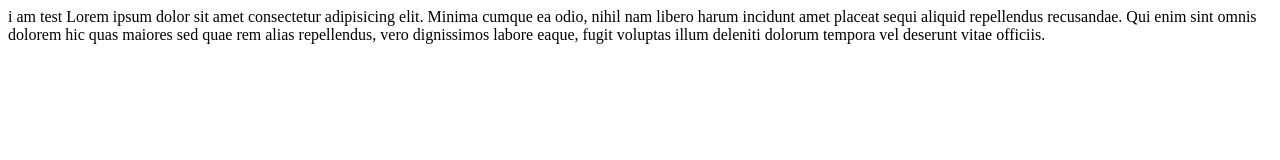
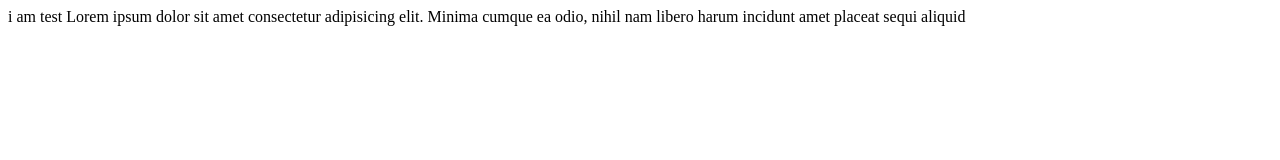
Before and after one commit to Vikas-Tiwari93/Git-test, a plain HTML site: page index.html in a window 1280 px wide. Drawn offline with Linux system fonts and the light colour scheme.

Commit message:
changed index

```diff
--- a/index.html
+++ b/index.html
@@ -9,9 +9,6 @@
     <div>
       i am test Lorem ipsum dolor sit amet consectetur adipisicing elit. Minima
       cumque ea odio, nihil nam libero harum incidunt amet placeat sequi aliquid
-      repellendus recusandae. Qui enim sint omnis dolorem hic quas maiores sed
-      quae rem alias repellendus, vero dignissimos labore eaque, fugit voluptas
-      illum deleniti dolorum tempora vel deserunt vitae officiis.
     </div>
   </body>
 </html>
```
